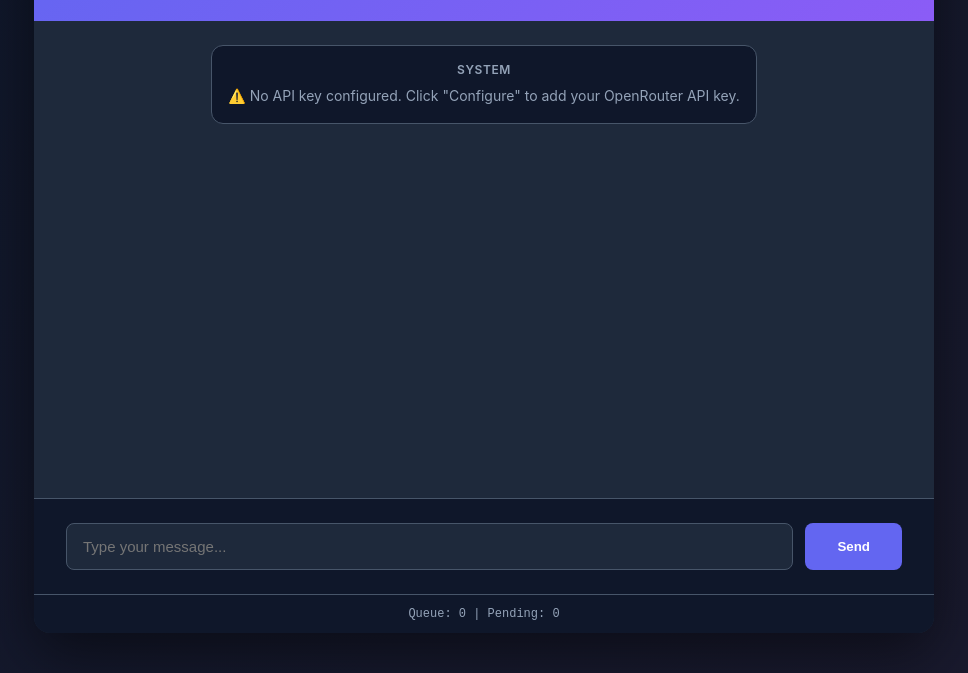
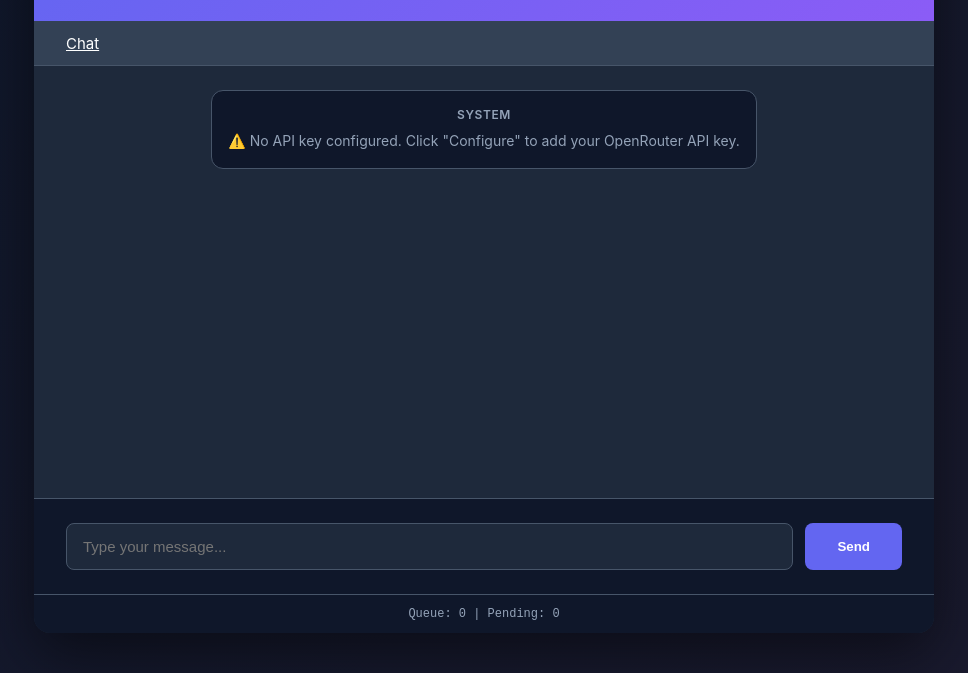
Before and after one commit to roby2358/oblique, a website built with Vite: page index.html in a window 1280 px wide. Shown: the part 127-800 px from the top of the page, without its empty margins (156-1124 px from the left). Built offline with nearby package versions, Linux system fonts and the light colour scheme; files whose address does not match are found by name.

Commit message:
oblique 0.1.0

```diff
--- a/config-example.json
+++ b/config-example.json
@@ -3,5 +3,9 @@
     "apiKey": "",
     "model": "anthropic/claude-3.5-haiku",
     "baseUrl": "https://openrouter.ai/api/v1/chat/completions"
+  },
+  "bluesky": {
+    "handle": "",
+    "password": ""
   }
 }
--- a/index.css
+++ b/index.css
@@ -132,6 +132,30 @@ h1 {
 
 .config-note a:hover {
   text-decoration: underline;
+}
+
+.nav-bar {
+  display: flex;
+  gap: 2rem;
+  padding: 0.75rem 2rem;
+  background: var(--bg-light);
+  border-bottom: 1px solid var(--border-color);
+}
+
+.nav-item {
+  cursor: pointer;
+}
+
+.nav-item a {
+  color: white;
+  text-decoration: underline;
+  font-weight: 400;
+  font-size: 0.9375rem;
+  transition: opacity 0.2s;
+}
+
+.nav-item a:hover {
+  opacity: 0.8;
 }
 
 main {
--- a/index.html
+++ b/index.html
@@ -41,6 +41,12 @@
       </p>
     </div>
 
+    <nav class="nav-bar">
+      <div class="nav-item active">
+        <a href="#chat">Chat</a>
+      </div>
+    </nav>
+
     <main>
       <div id="chat-messages" class="chat-messages"></div>
 
```
